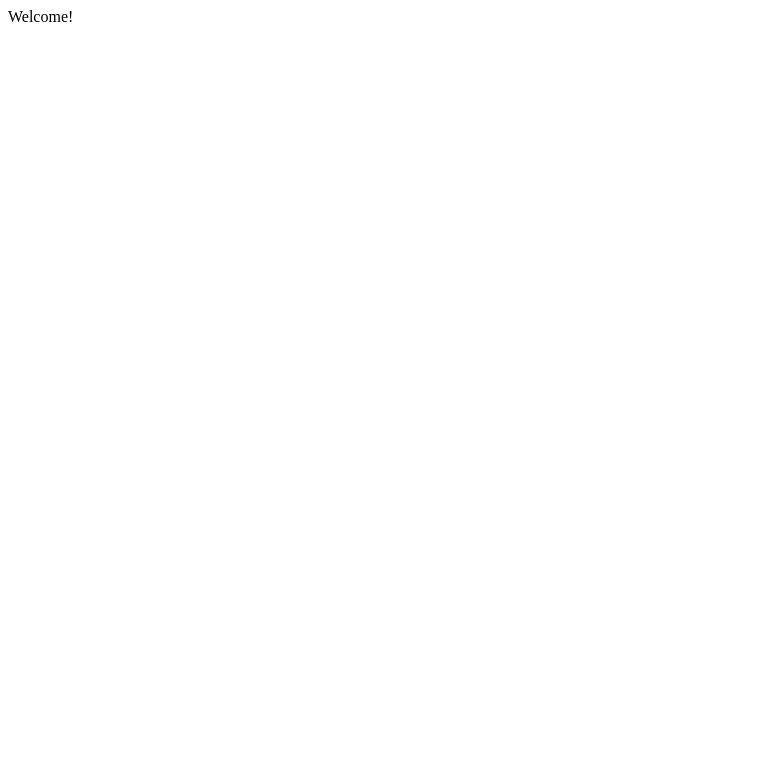
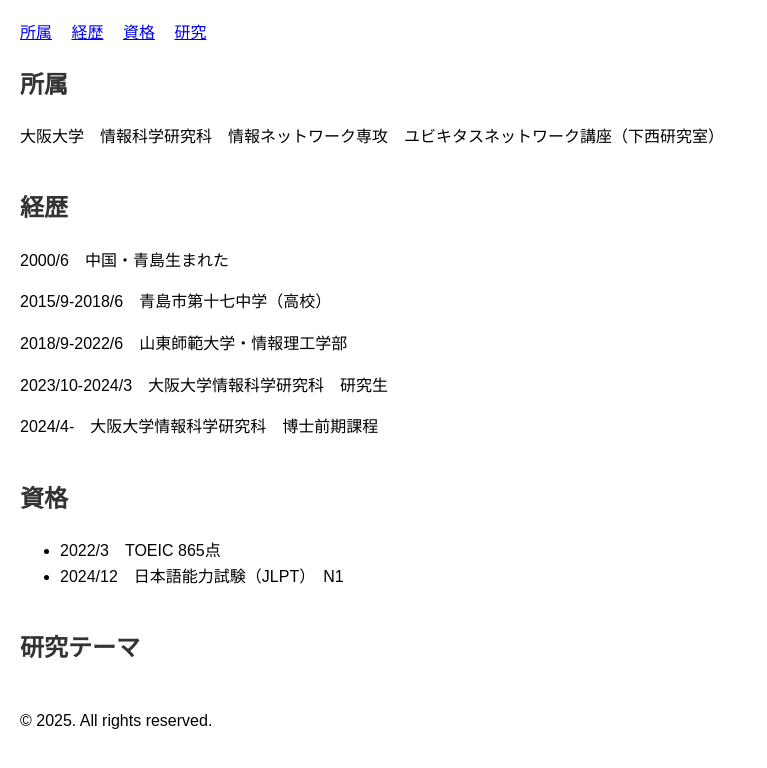
Before and after one commit to chenh-z/chenh-z.github.io, a plain HTML site: page index.html in a window 1280 px wide. Shown: the whole page, without its empty margins (0-767 px from the left). Drawn offline with Linux system fonts and the light colour scheme.

Commit message:
Update index.html

```diff
--- a/index.html
+++ b/index.html
@@ -1 +1,63 @@
-<p> Welcome! </p>
+<!DOCTYPE html>
+<html lang="ja">
+<head>
+  <meta charset="UTF-8">
+  <title>Welcome!</title>
+  <style>
+    body { font-family: Arial, sans-serif; line-height: 1.6; margin: 20px; }
+    header, nav, main, footer { margin-bottom: 20px; }
+    nav ul { list-style: none; padding: 0; }
+    nav li { display: inline; margin-right: 15px; }
+    section { margin-bottom: 40px; }
+    h1, h2 { color: #333; }
+  </style>
+</head>
+  <nav>
+    <ul>
+      <li><a href="#affiliation">所属</a></li>
+      <li><a href="#experience">経歴</a></li>
+      <li><a href="#qualification">資格</a></li>
+      <li><a href="#research">研究</a></li>
+    </ul>
+  </nav>
+
+  <!-- メインコンテンツ -->
+  <main>
+    <!-- 所属 -->
+    <section id="affiliation">
+      <h2>所属</h2>
+      <p>大阪大学　情報科学研究科　情報ネットワーク専攻　ユビキタスネットワーク講座（下西研究室）
+    </section>
+
+    <!-- 経歴 -->
+    <section id="experience">
+      <h2>経歴</h2>
+      <p>2000/6　中国・青島生まれた</p>
+      <p>2015/9-2018/6　青島市第十七中学（高校）</p>
+      <p>2018/9-2022/6　山東師範大学・情報理工学部</p>
+      <p>2023/10-2024/3　大阪大学情報科学研究科　研究生</p>
+      <p>2024/4-　大阪大学情報科学研究科　博士前期課程</p>
+    </section>
+
+    <!-- 資格 -->
+    <section id="qualification">
+      <h2>資格</h2>
+      <ul>
+        <li>2022/3　TOEIC 865点</li>
+        <li>2024/12　日本語能力試験（JLPT）　N1</li>
+      </ul>
+    </section>
+
+    <!-- 研究 -->
+    <section id="research">
+      <h2>研究テーマ</h2>
+      <p></p>
+    </section>
+  </main>
+
+  <!-- フッター -->
+  <footer>
+    <p>&copy; 2025. All rights reserved.</p>
+  </footer>
+</body>
+</html>
```
